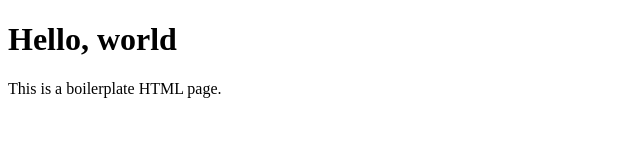
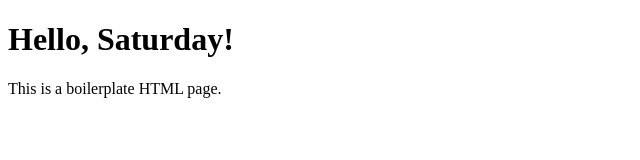
Before and after one commit to Walia-Ada/New, a plain HTML site: page index.html in a window 1280 px wide. Shown: the whole page, without its empty margins (0-640 px from the left). Drawn offline with Linux system fonts and the light colour scheme.

Commit message:
Modified Title

```diff
--- a/index.html
+++ b/index.html
@@ -8,7 +8,7 @@
 </head>
 <body>
 
-    <h1>Hello, world</h1>
+    <h1>Hello, Saturday!</h1>
     <p>This is a boilerplate HTML page.</p>
 
 </body>
```
